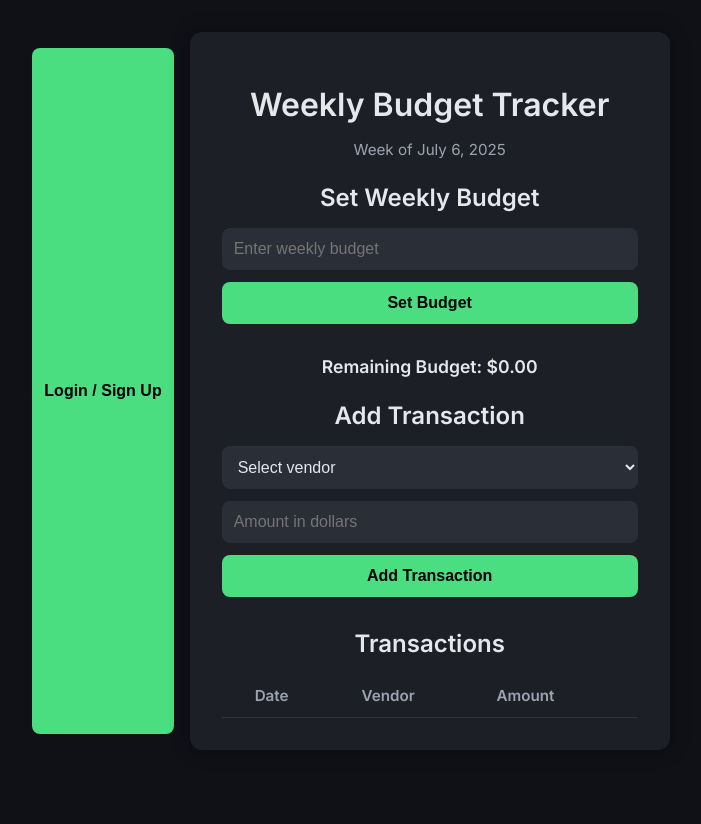
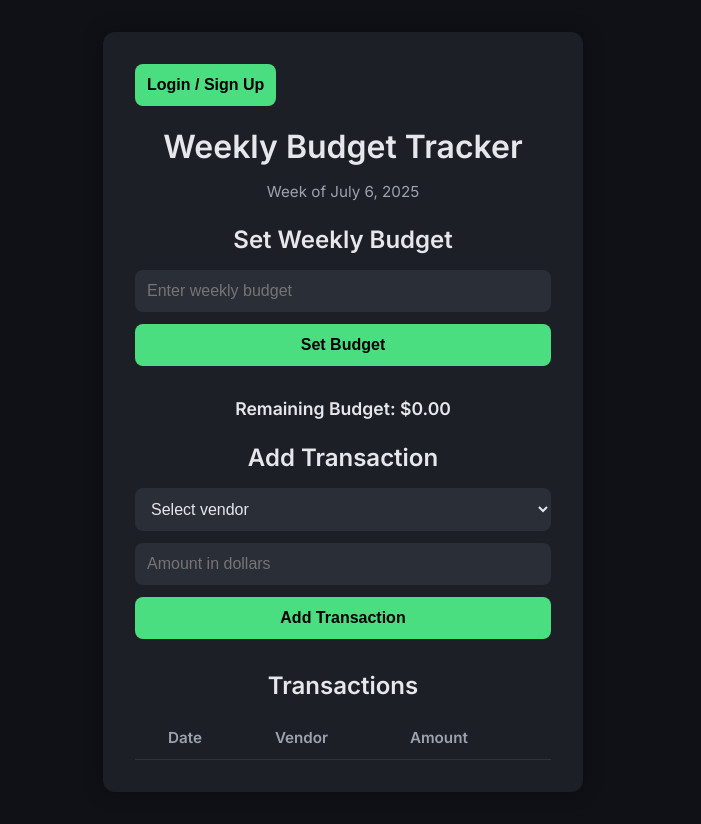
Before and after one commit to amoten1984/budget, a website: page index.html in a window 1280 px wide. Shown: the whole page, without its empty margins (297-998 px from the left). Before the commit the page ends 800 px from the top, so only its background shows below. Drawn offline with Linux system fonts and the light colour scheme; no server answers.

Commit message:
fix button

```diff
--- a/index.html
+++ b/index.html
@@ -133,11 +133,9 @@
   </style>
 </head>
 <body>
-  <div style="display: flex; justify-content: flex-end; padding: 1rem;">
+  <div class="container">
+  <div class="header">
     <button id="auth">Login / Sign Up</button>
-  </div>
-
-  <div class="container">
     <h1>Weekly Budget Tracker</h1>
     <div class="week-display" id="week-range">Loading week...</div>
 
--- a/styles.css
+++ b/styles.css
@@ -73,3 +73,25 @@ button:hover {
   align-items: center;
   flex-wrap: wrap;
 }
+
+.login-container {
+  display: flex;
+  justify-content: flex-end;
+  margin-bottom: 10px;
+}
+
+#auth {
+  background-color: #28d76f;
+  color: #000;
+  font-weight: bold;
+  border: none;
+  padding: 8px 14px;
+  border-radius: 6px;
+  cursor: pointer;
+  transition: background-color 0.3s ease;
+  width: auto;
+}
+
+#auth:hover {
+  background-color: #22c35a;
+}
```
